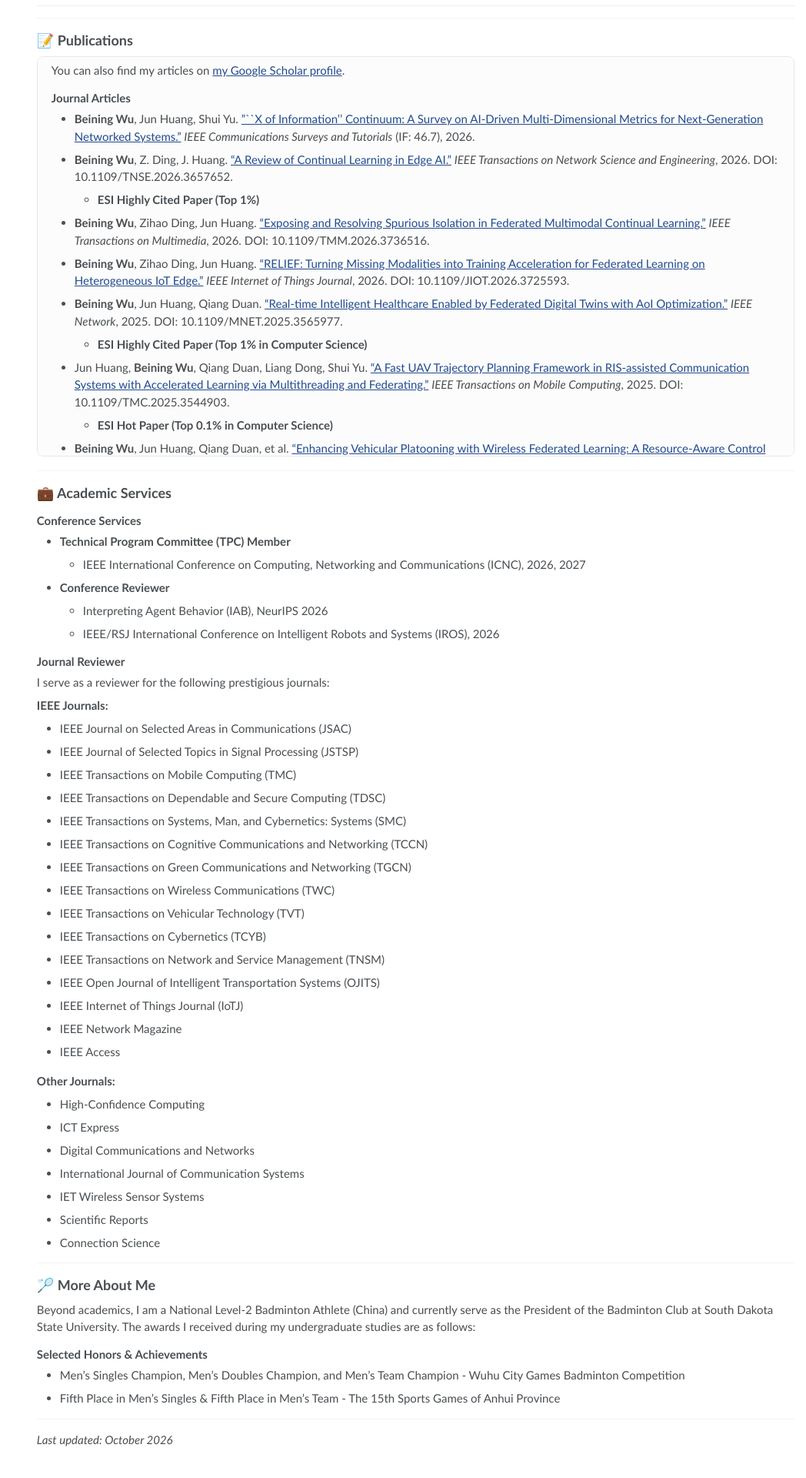
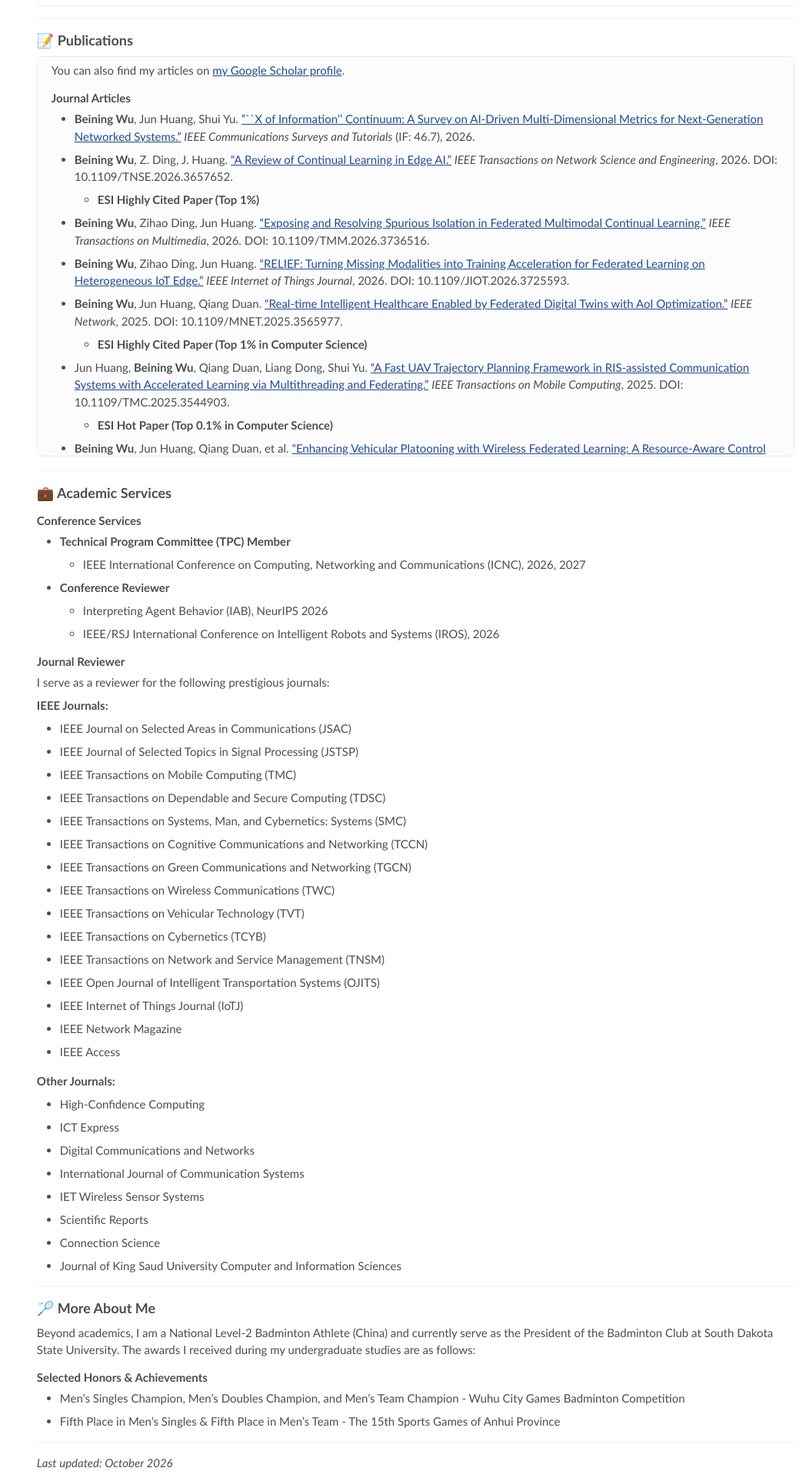
Before and after one commit to beining1008/beining1008.github.io, a Jekyll site: the page built from _pages/about.md, in a window 1280 px wide. Shown: the part 4311-6231 px from the top of the page at 77% size, without its empty margins (232-1280 px from the left). Built offline with Jekyll 4.4.1, drawn with Linux system fonts in a browser that asks for light colours; before the commit the page ends 6201 px from its top, so only the background shows below that.

Commit message:
Add Journal of King Saud University Computer and Information Sciences to journal reviewer list
Co-Authored-By: Claude Opus 5.5 <noreply@anthropic.com>

```diff
--- a/_pages/about.md
+++ b/_pages/about.md
@@ -310,6 +310,7 @@ I serve as a reviewer for the following prestigious journals:
 - IET Wireless Sensor Systems
 - Scientific Reports
 - Connection Science
+- Journal of King Saud University Computer and Information Sciences
 
 ---
 
```
